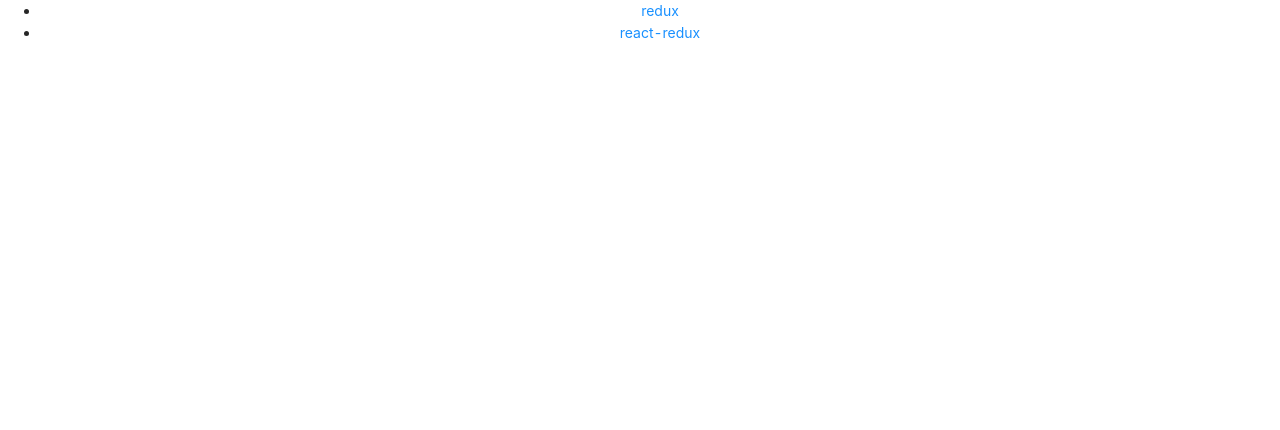
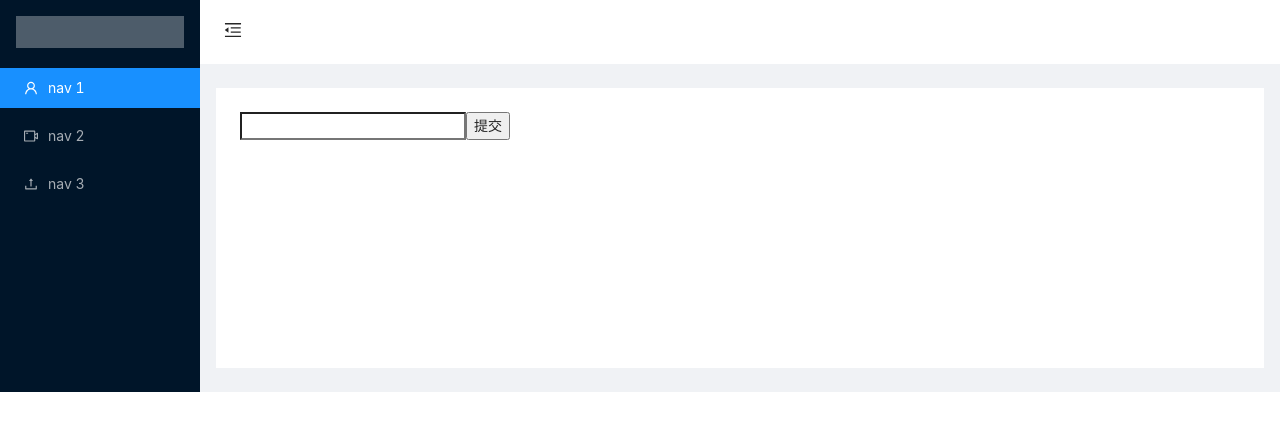
Before and after one commit to xiaogeneral/react-demo001, a React app: page / in a window 1280 px wide. Shown: the top 430 px of the page. Built offline with nearby package versions, Linux system fonts and the light colour scheme.

Commit message:
表单验证

```diff
--- a/package.json
+++ b/package.json
@@ -3,6 +3,7 @@
   "version": "0.1.0",
   "private": true,
   "dependencies": {
+    "@ant-design/icons": "^4.3.0",
     "@babel/core": "7.9.0",
     "@svgr/webpack": "4.3.3",
     "@testing-library/jest-dom": "^4.2.4",
@@ -89,7 +90,7 @@
       "last 1 safari version"
     ]
   },
-  "proxy": "http://localhost:4000",
+  "proxy": "",
   "devDependencies": {
     "husky": "^4.3.0",
     "less": "^3.12.2",
--- a/src/App.js
+++ b/src/App.js
@@ -1,39 +1,17 @@
 import React from 'react';
-import './App.css';
-import { BrowserRouter, Route, Switch, Link } from 'react-router-dom';
-import { Provider } from 'react-redux'
+// import './App.css';
+// import { BrowserRouter, Route, Switch, Link } from 'react-router-dom';
 import TodoList from './pages/TodoList';
-import ConnectTodoList from './pages/TodoList/connect'
-import store from './store'
+// import ConnectTodoList from './pages/TodoList/connect'
+import SiderDemo from './layout'
+
 
 function App() {
   return (
     <div className="App">
-      <Provider store={store}>
-        <BrowserRouter>
-          <div>
-            <nav>
-              <ul>
-                <li>
-                  <Link to="/redux">redux</Link>
-                </li>
-                <li>
-                  <Link to="/react-redux">react-redux</Link>
-                </li>
-              </ul>
-            </nav>
-
-            <Switch>
-              <Route path="/redux">
-                <TodoList />
-              </Route>
-              <Route path="/react-redux">
-                <ConnectTodoList />
-              </Route>
-            </Switch>
-          </div>
-        </BrowserRouter>
-      </Provider>
+      <SiderDemo>
+        <TodoList />
+      </SiderDemo>
     </div>
   );
 }
--- /dev/null
+++ b/src/layout/index.css
@@ -0,0 +1,23 @@
+@import '~antd/dist/antd.css';
+
+.trigger {
+  font-size: 18px;
+  line-height: 64px;
+  padding: 0 24px;
+  cursor: pointer;
+  transition: color 0.3s;
+}
+
+.trigger:hover {
+  color: #1890ff;
+}
+
+.logo {
+  height: 32px;
+  background: rgba(255, 255, 255, 0.3);
+  margin: 16px;
+}
+
+.site-layout .site-layout-background {
+  background: #fff;
+}
--- /dev/null
+++ b/src/layout/index.jsx
@@ -0,0 +1,75 @@
+import React from 'react';
+import { Layout, Menu } from 'antd';
+import {
+  MenuUnfoldOutlined,
+  MenuFoldOutlined,
+  UserOutlined,
+  VideoCameraOutlined,
+  UploadOutlined,
+} from '@ant-design/icons';
+import './index.css'
+
+const { Header, Sider, Content } = Layout;
+
+class SiderDemo extends React.Component {
+  constructor(props) {
+    super(props);
+  }
+  state = {
+    collapsed: false,
+  };
+
+  toggle = () => {
+    this.setState({
+      collapsed: !this.state.collapsed,
+    });
+  };
+
+  render() {
+    const { children } = this.props;
+    return (
+      <Layout>
+        <Sider
+          trigger={null}
+          collapsible
+          collapsed={this.state.collapsed}
+          onBreakpoint={broken => {
+            console.log(broken);
+          }}
+        >
+          <div className="logo" />
+          <Menu theme="dark" mode="inline" defaultSelectedKeys={['1']}>
+            <Menu.Item key="1" icon={<UserOutlined />}>
+              nav 1
+            </Menu.Item>
+            <Menu.Item key="2" icon={<VideoCameraOutlined />}>
+              nav 2
+            </Menu.Item>
+            <Menu.Item key="3" icon={<UploadOutlined />}>
+              nav 3
+            </Menu.Item>
+          </Menu>
+        </Sider>
+        <Layout className="site-layout">
+          <Header className="site-layout-background" style={{ padding: 0 }}>
+            {React.createElement(this.state.collapsed ? MenuUnfoldOutlined : MenuFoldOutlined, {
+              className: 'trigger',
+              onClick: this.toggle,
+            })}
+          </Header>
+          <Content
+            className="site-layout-background"
+            style={{
+              margin: '24px 16px',
+              padding: 24,
+              minHeight: 280,
+            }}
+          >
+            {children}
+          </Content>
+        </Layout>
+      </Layout>
+    );
+  }
+}
+export default SiderDemo
```
Also changed, not shown: src/pages/FormValidate/index.jsx (added).
